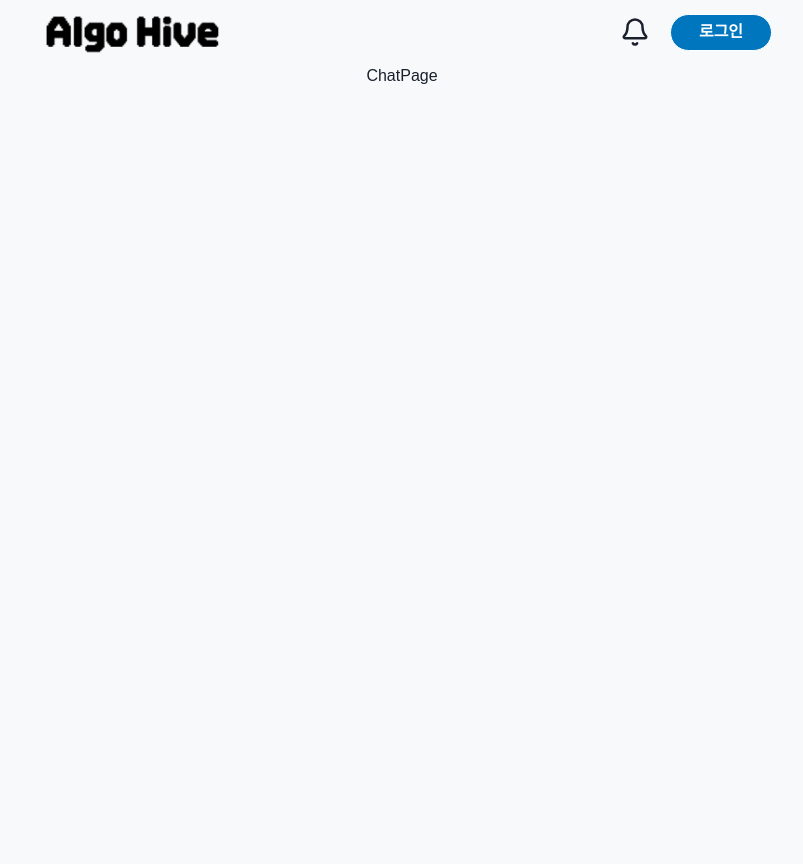
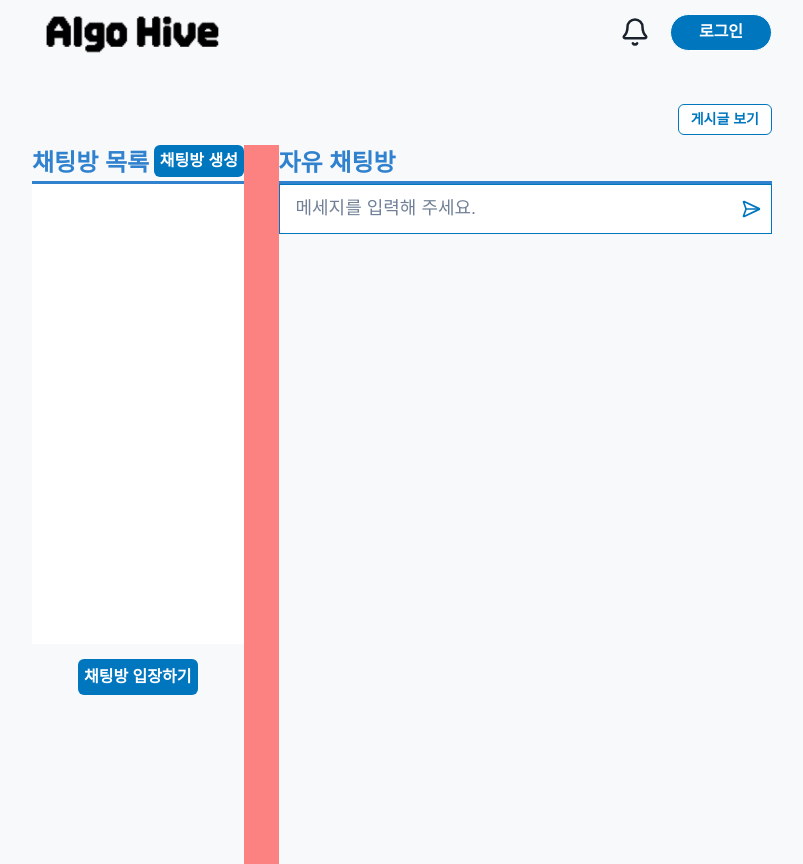
Before and after one commit to six-goguma/Algo-Hive-FE, a React (Vite) app: page /chat in a window 1280 px wide. Shown: the whole page, without its empty margins (238-1041 px from the left). Before the commit the page ends 800 px from the top, so only its background shows below. Built offline with nearby package versions, Linux system fonts and the light colour scheme; a web font is replaced by a local one.

Commit message:
chore(chat): roomName mockData 작성

```diff
--- /dev/null
+++ b/src/pages/chat/components/ChatInputBox.tsx
@@ -0,0 +1,44 @@
+import { useState } from 'react';
+
+import { InputGroup, InputRightElement, Button, Input } from '@chakra-ui/react';
+
+import { SendHorizonal } from 'lucide-react';
+
+export const ChatInputBox = () => {
+  const [message, setMessage] = useState('');
+
+  // 메시지 전송 함수
+  const handleSendMessage = () => {
+    if (message.trim() === '') return; // 빈 메시지는 전송하지 않음
+    console.log('Message sent:', message);
+    setMessage(''); // 메시지 전송 후 Input 초기화
+  };
+
+  return (
+    <InputGroup border='1.5px solid #0076BF'>
+      <Input
+        size='lg'
+        type='text'
+        variant='ghost'
+        colorScheme='blue'
+        placeholder='메세지를 입력해 주세요.'
+        value={message}
+        onChange={(e) => setMessage(e.target.value)} // 메시지 상태 업데이트
+        onKeyDown={(e) => {
+          if (e.key === 'Enter') {
+            handleSendMessage(); // 엔터 키 입력 시 메시지 전송 함수 호출
+          }
+        }}
+      />
+      <InputRightElement height='100%' display='flex' alignItems='center'>
+        <Button
+          size='40px'
+          bg='white'
+          onClick={handleSendMessage} // 버튼 클릭 시 메시지 전송
+        >
+          <SendHorizonal size={20} color='#0076BF' />
+        </Button>
+      </InputRightElement>
+    </InputGroup>
+  );
+};
--- a/src/pages/chat/components/index.ts
+++ b/src/pages/chat/components/index.ts
@@ -0,0 +1,5 @@
+export { ChatInputBox } from './ChatInputBox';
+// export { ChatUserList } from './ChatUserList';
+// export { ChatUserListItem } from './ChatUserListItem';
+// export { ChatMessage } from './ChatMessage';
+// export { ChatMessageList } from './ChatMessageList';
--- a/src/pages/chat/ui/ChatPage.tsx
+++ b/src/pages/chat/ui/ChatPage.tsx
@@ -1,3 +1,44 @@
+import { Box, Flex, Button, Text } from '@chakra-ui/react';
+
+import { ChatInputBox } from '../components';
+
 export const ChatPage = () => {
-  return <div>ChatPage</div>;
+  return (
+    <Flex flexDir='column' alignItems='center' w='full' h='100vh'>
+      <Button
+        mt='40px'
+        mb='10px'
+        size='sm'
+        colorScheme='blue'
+        variant='outline'
+        alignSelf='flex-end'
+      >
+        게시글 보기
+      </Button>
+      <Flex w='full' gap='35px' h='full' bg='red.300'>
+        <Box w='30%' bg='#F7F9FB'>
+          <Flex w='full' justify='center'>
+            <Text w='full' textAlign='left' fontSize='24px' color='blue.500' fontWeight={700}>
+              채팅방 목록
+            </Text>
+            <Button h='32px' w='120px'>
+              채팅방 생성
+            </Button>
+          </Flex>
+          <Box bg='blue.500' height='3px' width='100%' />
+          <Box w='full' h='460px' bg='white' overflowY='auto'></Box>
+          <Button mt='15px' h='36px' w='100px'>
+            채팅방 입장하기
+          </Button>
+        </Box>
+        <Box w='70%' bg='#F7F9FB'>
+          <Text w='full' textAlign='left' fontSize='24px' color='blue.500' fontWeight={700}>
+            자유 채팅방
+          </Text>
+          <Box bg='blue.500' height='3px' width='100%' />
+          <ChatInputBox />
+        </Box>
+      </Flex>
+    </Flex>
+  );
 };
```
Also changed, not shown: src/pages/chat/components/ChatBox.tsx (added, +7 -0 lines), src/pages/chat/mock/mockRooms.ts (added, +33 -0 lines).
